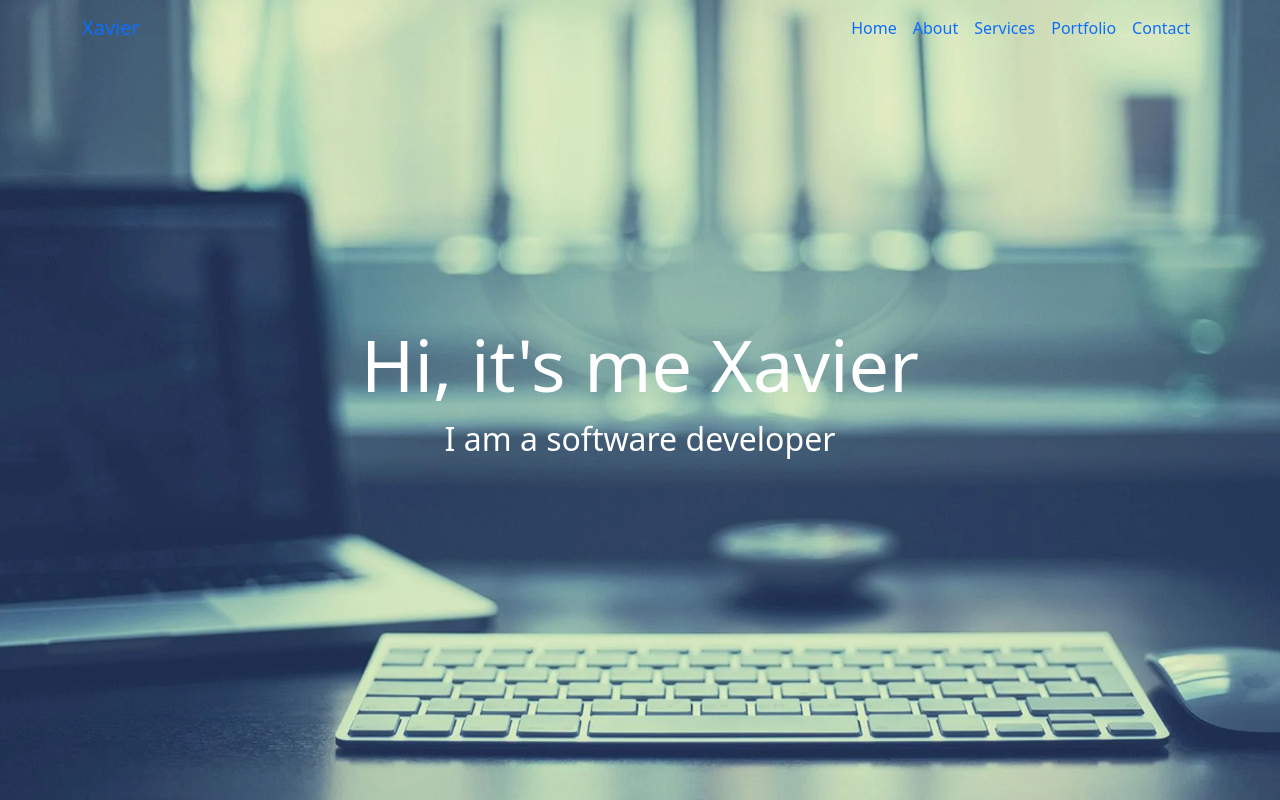
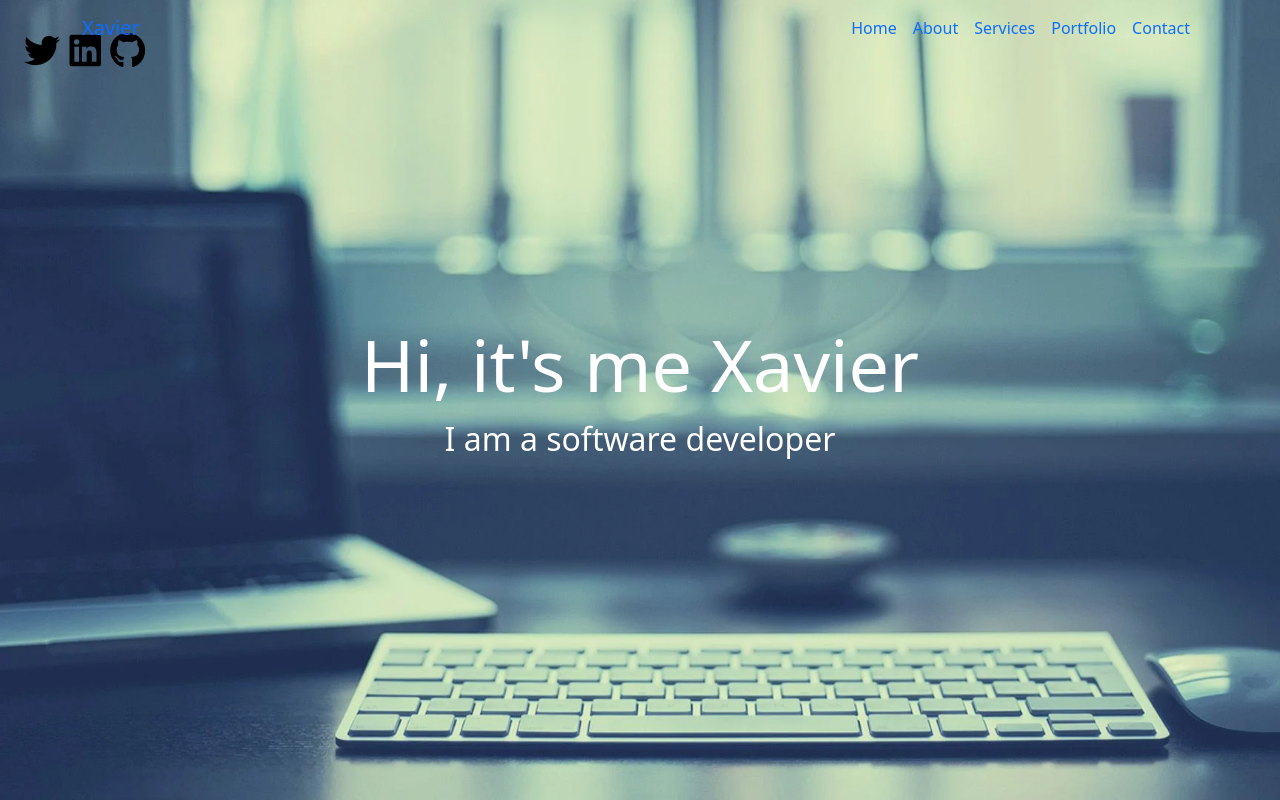
Before and after one commit to XAVDAVIS/myPortfolio, a plain HTML site: page index.html in a window 1280 px wide. Shown: the top 800 px of the page. Drawn offline with nearby package versions, Linux system fonts and the light colour scheme.

```diff
--- a/index.html
+++ b/index.html
@@ -49,6 +49,18 @@
                 <h2 class="hero_title">Hi, it's me Xavier</h2>
                 <p class="hero_desc">I am a software developer</p>
             </div>
+            </div>
+
+            <div class="container-fluid">
+                <!-- social media icons -->
+                <div class="social-icons mt-4">
+                    <!-- <a href="https://www.facebook.com/" target="_blank"><i class="fab fa-facebook"></i></a> -->
+                    <!-- <a href="https://www.instagram.com/" target="_blank"><i class="fab fa-instagram"></i></a> -->
+                    <a href="https://www.twitter.com/" target="_blank"><i class="fab fa-twitter"></i></a>
+                    <a href="https://www.linkedin.com/" target="https://www.linkedin.com/in/xavdavis/"><i class="fab fa-linkedin"></i></a>
+                    <!-- <a href="https://www.twitch.tv/" target="_blank"><i class="fab fa-twitch"></i></a> -->
+                    <a href="https://github.com/" target="_blank"><i class="fab fa-github"></i></a>
+                </div>
             </div>
         </div>
     </section>
```
